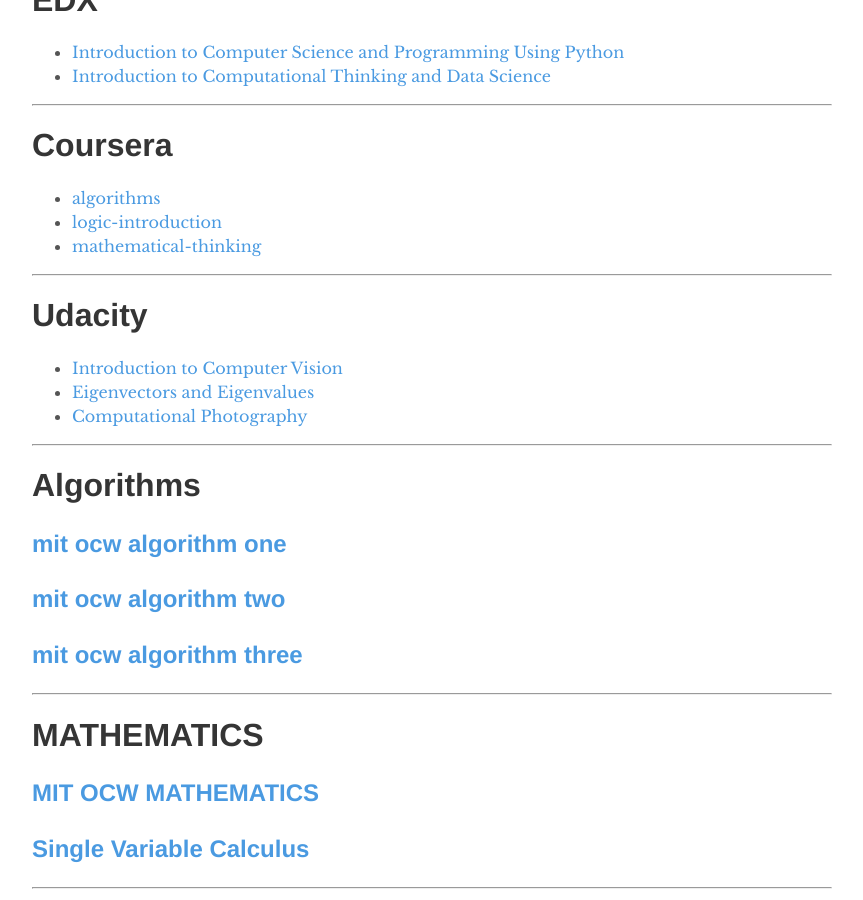
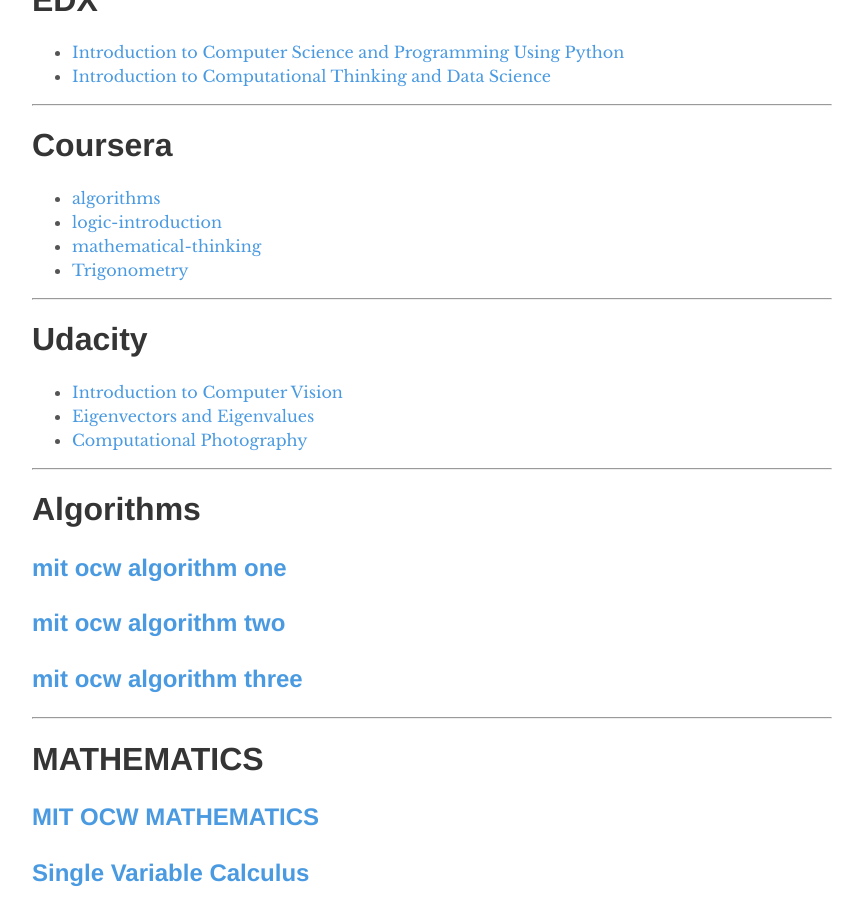
Before and after one commit to trilliwon/ABL, a Jekyll site: the page built from _posts/2100-08-19-todolist.md, in a window 1280 px wide and 900 px high, scrolled down 677 px. Shown: the whole window, without its empty margins (208-1071 px from the left). Built offline with Jekyll 4.4.1, drawn with Linux system fonts in a browser that asks for light colours; nearby versions of some CDN libraries.

Commit message:
Thu Feb  8 11:13:40 KST 2018

```diff
--- a/_posts/2100-08-19-todolist.md
+++ b/_posts/2100-08-19-todolist.md
@@ -24,6 +24,7 @@
   - [algorithms](https://www.coursera.org/specializations/algorithms)
   - [logic-introduction](https://www.coursera.org/learn/logic-introduction)
   - [mathematical-thinking](https://www.coursera.org/learn/mathematical-thinking)
+  - [Trigonometry](https://www.coursera.org/learn/trigonometry)
 
 ---
 
```
